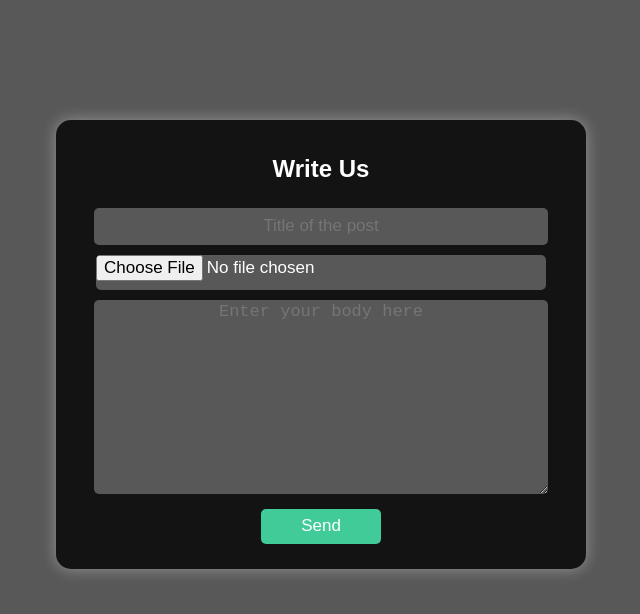
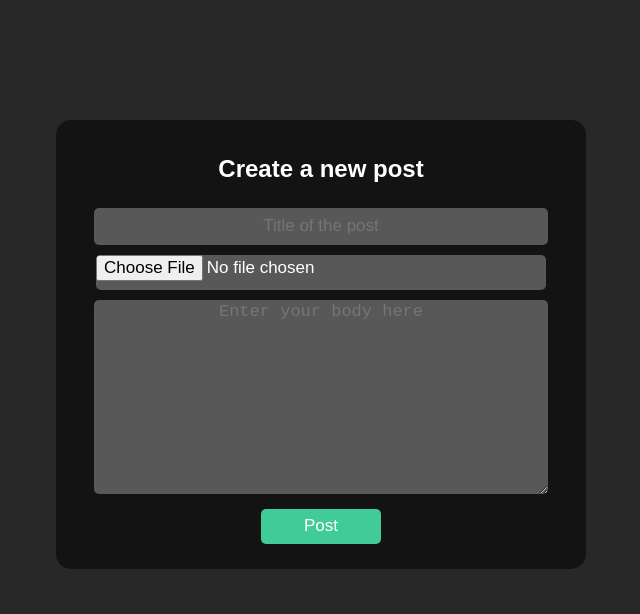
Before and after one commit to IgihozoColombe/Igihozo-Portifolio, a plain HTML site: page blogs.html in a window 1280 px wide. Shown: the whole page, without its empty margins (319-959 px from the left). Drawn offline with Linux system fonts and the light colour scheme.

Commit message:
--- Auto-Git Commit ---

```diff
--- a/blogs.html
+++ b/blogs.html
@@ -14,7 +14,7 @@
     margin: 0;
     font-family: Arial, Helvetica, sans-serif;
     color: rgb(255, 255, 255);
-    background: rgb(88, 88, 88);
+    background: rgb(41, 40, 40);
 }
 
 .container {
@@ -26,8 +26,6 @@
     padding: 15px;
     border-radius: 15px;
     border: none;
-    box-shadow: 0 0 15px rgb(150, 149, 149);
-    /* background-color: gray; */
     background: rgb(19, 19, 19);
 }
 
@@ -47,6 +45,7 @@ input {
     outline: none;
     border-radius: 5px;
     border: none;
+    color: rgb(255, 255, 255);
     background: rgb(88, 88, 88);
 }
 
@@ -58,6 +57,7 @@ textarea {
     outline: none;
     border-radius: 5px;
     border: none;
+    color: rgb(255, 255, 255);
     background: rgb(88, 88, 88);
 }
 input[type=submit]{
@@ -68,7 +68,7 @@ input[type=submit]{
     cursor: pointer;
 }
 input[type=submit]:hover{
-background: tomato;
+background: rgb(81, 82, 81);
 }
 @media screen and (max-width:600px) {
     .container{
@@ -78,12 +78,12 @@ background: tomato;
 </style>
 <body>
     <div class="container">
-        <h2>Write Us</h2>
+        <h2>Create a new post</h2>
         <form action="">
             <input type="email" name="title" id="title" placeholder="Title of the post">
             <input type="file" name="image" id="image" placeholder=" Upload Files">
             <textarea name="body" id="body" cols="30" rows="10" placeholder="Enter your body here"></textarea>
-            <input type="submit" value="Send">
+            <input type="submit" value="Post">
         </form>
     </div>
 </body>
```
